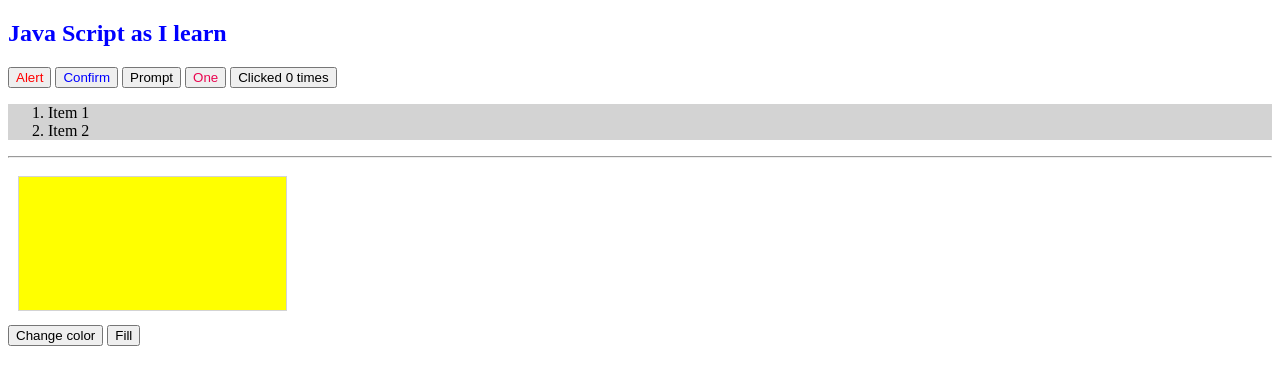
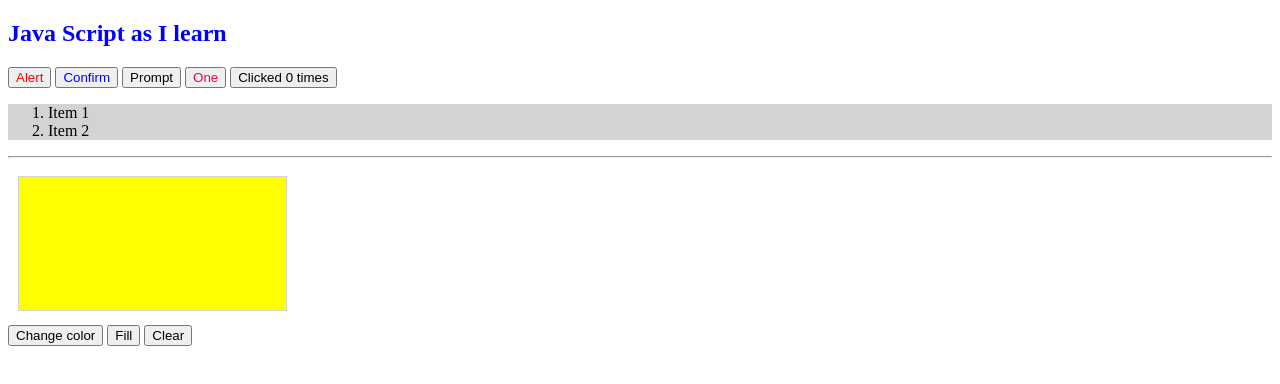
Before and after one commit to swaminathanj/swaminathanj.github.io, a plain HTML site: page learn/first.html in a window 1280 px wide. Drawn offline with Linux system fonts and the light colour scheme.

Commit message:
Update first.html

```diff
--- a/learn/first.html
+++ b/learn/first.html
@@ -28,5 +28,6 @@
   <br>
   <input type="button" value="Change color" onclick="changeColor()">
   <input type="button" value="Fill" onclick="fill()">
+  <input type="button" value="Clear" onclick="cclear()">
 </body>
 </html>
```
